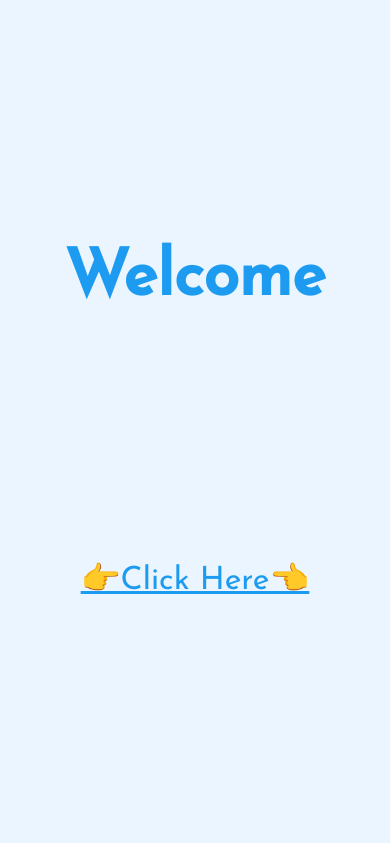
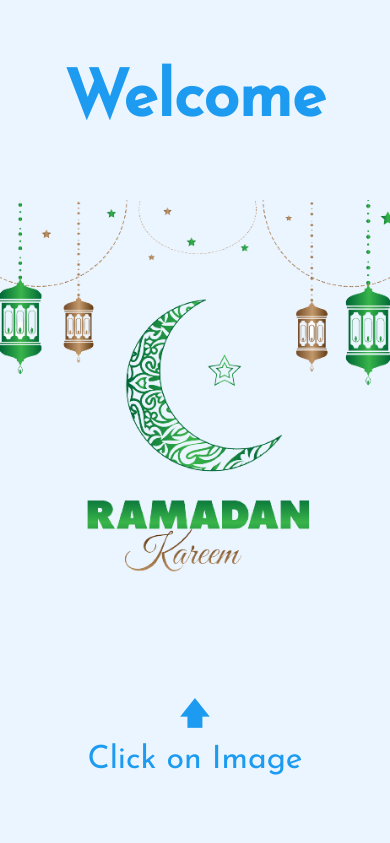
Before and after one commit to ThanveerulHuq/Ramzan-Wishes, a plain HTML site: page index.html in a window 390 px wide. Shown: the top 843 px of the page. Drawn offline with nearby package versions, Linux system fonts and the light colour scheme.

Commit message:
Update V2

```diff
--- a/css/style.css
+++ b/css/style.css
@@ -7,7 +7,6 @@ html {
     padding: 0;
     box-sizing: border-box;
     font-family: 'Josefin Sans', sans-serif;
-    /* background: rgb(0 100 0 / 0.1) !important; */
 }
 
 body {
@@ -91,10 +90,14 @@ body {
     bottom: 10px;
     left: 0;
     z-index: 12;
+    display: flex;
+    flex-wrap: wrap;
+    justify-content: center;
+    align-items: center;
 }
 
 #inputs>form {
-    width: 100%;
+    width: 80%;
     display: flex;
     justify-content: space-evenly;
     flex-wrap: wrap;
@@ -112,13 +115,16 @@ body {
     border-radius: 0.6rem;
 }
 
-#generate-btn,
-#share-btn {
+#generate-btn {
     width: 20%;
 }
 
 #username-input {
-    width: 50%;
+    width: 70%;
+}
+
+#share-btn {
+    width: 18%;
 }
 
 #welcome-page {
@@ -138,13 +144,17 @@ body {
 
 #welcome-text {
     color: #1d9bf0;
-    font-size: 5rem;
+    font-size: 4rem;
 }
 
-#enter-btn {
+#welcome-image {
+    margin: 0;
+    height: 50vh;
+}
+
+.sub-text {
     font-size: 2rem;
-    text-decoration: underline;
-    cursor: pointer;
+    text-align: center;
 }
 
 @media screen and (max-width: 1200px) {
@@ -160,13 +170,23 @@ body {
         margin: 2rem 0px;
     }
 
-    #generate-btn,
-    #share-btn {
-        width: 20%;
+    #generate-btn {
+        width: max(20%, fit-content);
+    }
+
+    #inputs>form {
+        width: 95%;
+        align-items: center;
+        justify-content: space-evenly;
     }
 
     #username-input {
-        width: 50%;
+        width: 70%;
+    }
+
+    #share-btn {
+        width: 90%;
+        margin-top: 0.5rem;
     }
 
     #username-input,
--- a/index.html
+++ b/index.html
@@ -22,7 +22,8 @@
     <!-- First Page -->
     <div id="welcome-page" class="animate__animated">
         <h1 id="welcome-text">Welcome</h1>
-        <div id="enter-btn">👉Click Here👈</div>
+        <img id="welcome-image" src="./images/welcome_image.png" alt="Welcome Ramzan Image" class="image">
+        <div class="sub-text">🡅<br>Click on Image</div>
     </div>
     <!-- Star Fall Animation -->
     <div class="starflakes" aria-hidden="true">
@@ -71,9 +72,10 @@
     <div id="inputs">
         <form onsubmit="(e) => loadPage(e)">
             <input type="text" name="q" id="username-input" placeholder="Enter your name here" maxlength="18" required>
-            <input type="submit" name="submit" id="generate-btn" value="Create">
-            <button name="submit" id="share-btn">Share</button>
+            <input type="submit" name="submit" id="generate-btn" value="Create"
+                class="animate__animated animate__shakeX animate__infinite animate__slow">
         </form>
+        <button name="submit" id="share-btn">Share</button>
         <audio id="audio">
             <source src="./music/music.mp3" type="audio/ogg">
             <source src="./music/music.mp3" type="audio/mpeg">
--- a/js/script.js
+++ b/js/script.js
@@ -2,18 +2,29 @@ const usernameInput = document.getElementById("username-input");
 const usernameText = document.getElementById('username-text');
 const generateBtn = document.getElementById('generate-btn');
 const shareBtn = document.getElementById('share-btn');
-const enterBtn = document.getElementById('enter-btn');
+const welcomeImage = document.getElementById('welcome-image');
 const audio = document.getElementById("audio");
 const welcomePage = document.getElementById("welcome-page");
+
 
 const getUsername = () => {
     const queryString = window.location.search;
     const urlParams = new URLSearchParams(queryString);
     const username = urlParams.get('q');
-    return username;
+    return username != null ? username.replace(/[-]/g, ' ') : username;
+}
+
+const getSubmit = () => {
+    const queryString = window.location.search;
+    const urlParams = new URLSearchParams(queryString);
+    const submit = urlParams.get('submit');
+    return submit;
 }
 
 const loadPage = (e) => {
+    if (getSubmit() != null) {
+        welcomePage.remove();
+    }
     let username = getUsername();
     if (username != null) {
         usernameText.textContent = username;
@@ -26,11 +37,11 @@ window.onload = loadPage;
 
 shareBtn.addEventListener('click', async () => {
     let link = window.location.href;
-    let shareLink = link.replace(/[+]/g, '%20');
+    let shareLink = link.replace(/[+]/g, '%2D');
     window.open(`whatsapp://send?text=${getUsername() != null ? `*${getUsername()}*` : "Someone"}%0A*Send You a Surprize message*.%0AOpen it once!👇👇%0A${shareLink}`);
 });
 
-enterBtn.addEventListener('click', () => {
+welcomeImage.addEventListener('click', () => {
     welcomePage.classList.add('animate__bounceOutUp');
     audio.play();
 })
```
Also changed, not shown: images/welcome_image.png (added).
